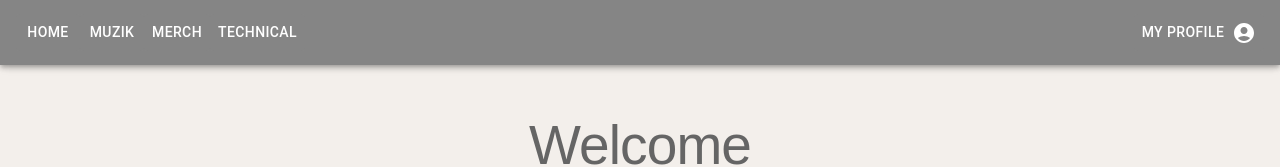
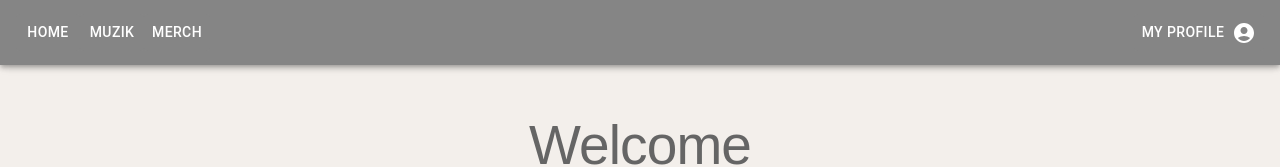
Before and after one commit to mrpingu98/personalProject, a React (Create React App) app in the folder app/: page / in a window 1280 px wide. Shown: the top 167 px of the page. Built offline with nearby package versions, Linux system fonts and the light colour scheme.

Commit message:
removing technical page

```diff
--- a/app/src/Components/Layout/Navbar.tsx
+++ b/app/src/Components/Layout/Navbar.tsx
@@ -9,7 +9,9 @@ import useNavBar from "../../Hooks/useNavBar";
 
 const NavBar: React.FC = () => {
   const { t } = useTranslation("navbar");
-  const pages = [t("muzik"), t("merch"), t("technical")];
+  const pages = [t("muzik"), t("merch"),
+  // t("technical")
+];
   const {handleNavbarNavigation, navigateHome, navigateMyProfile} = useNavBar()
 
   return (
```
